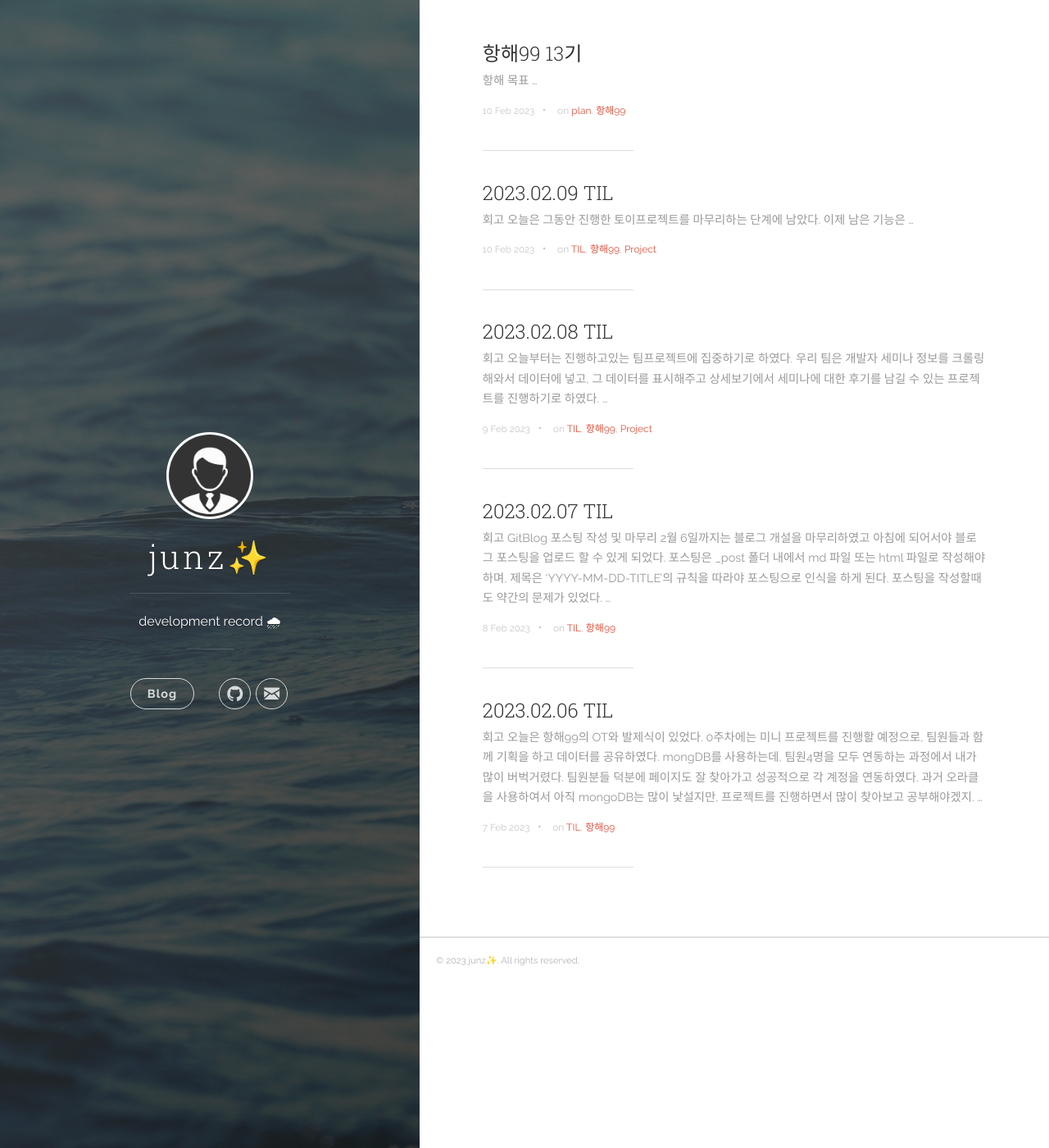
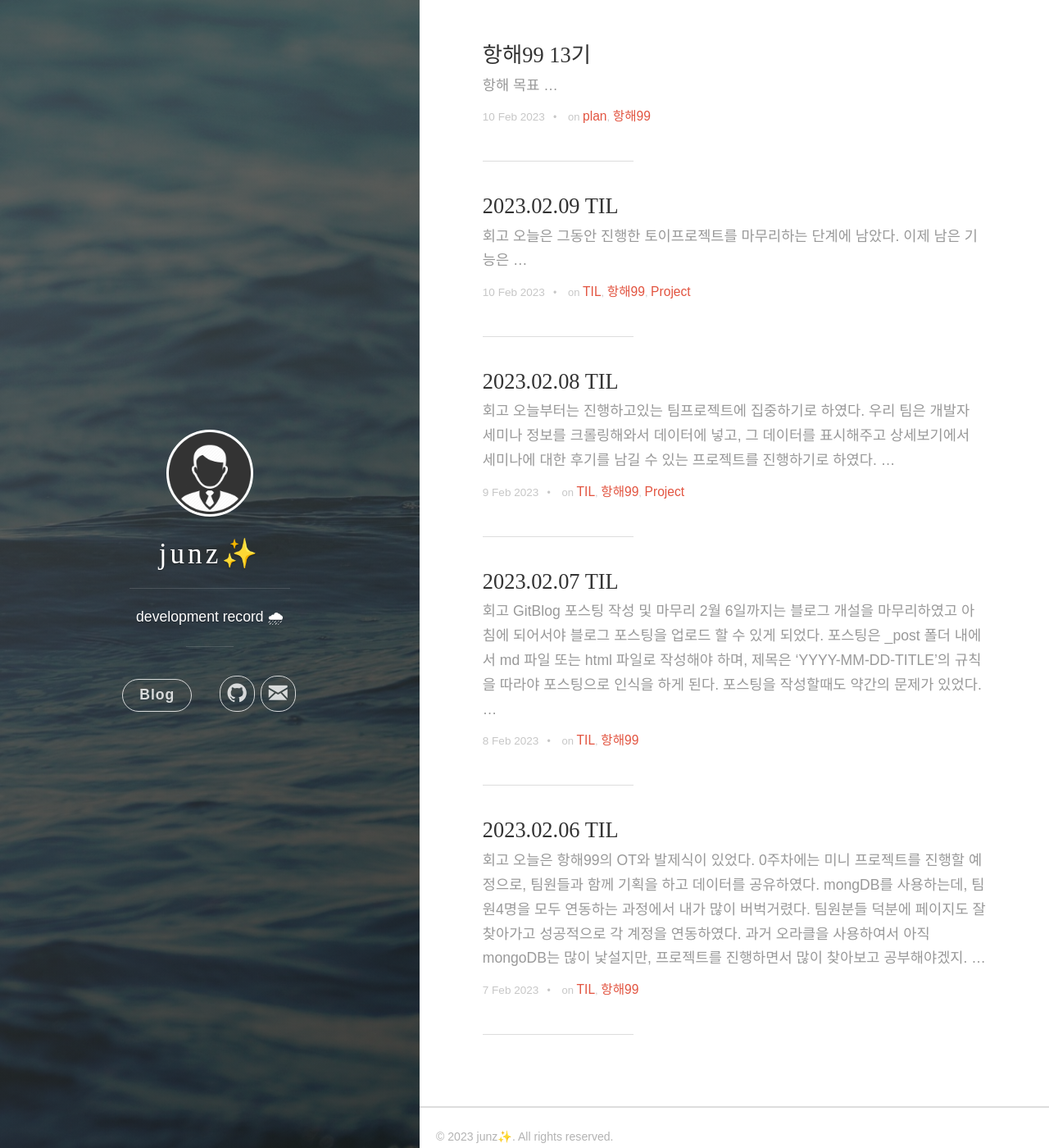
Before and after one commit to kim-junz/kim-junz.github.io, a Jekyll site: the page built from index.html, in a window 1280 px wide and 1400 px high. Shown: the whole window at 82% size. Built offline with Jekyll 4.4.1, drawn with Linux system fonts in a browser that asks for light colours; some web fonts are replaced; the list of posts is cut into pages by our own code.

Commit message:
css update

```diff
--- a/_sass/uno.scss
+++ b/_sass/uno.scss
@@ -1,8 +1,4 @@
-@import "https://fonts.googleapis.com/css?family=Raleway:400,700|Roboto+Slab:300,400)";
-/* http://meyerweb.com/eric/tools/css/reset/
-	 v2.0 | 20110126
-	 License: none (public domain)
-*/
+// @import "https://fonts.googleapis.com/css?family=Raleway:400,700|Roboto+Slab:300,400)";
 @import "animate";
 html,
 body,
@@ -158,6 +154,13 @@ body:after {
  * MIT License
  */
 @font-face {
+  font-family: "LeeSeoyun";
+  src: url("https://cdn.jsdelivr.net/gh/projectnoonnu/noonfonts_2202-2@1.0/LeeSeoyun.woff")
+    format("woff");
+  font-weight: normal;
+  font-style: normal;
+}
+@font-face {
   font-family: "foundation-icons";
   src: url("../fonts/foundation-icons/foundation-icons.eot");
   src: url("../fonts/foundation-icons/foundation-icons.eot?")
@@ -1323,8 +1326,8 @@ html {
 }
 
 body {
-  font-family: "Raleway", sans-serif;
-  font-size: 1em;
+  font-family: "LeeSeoyun", sans-serif;
+  font-size: 1.1em;
   color: #666666;
 }
 
@@ -1337,6 +1340,7 @@ body {
 }
 
 a {
+  font-size: 1em;
   text-decoration: none;
   color: #e25440;
 }
@@ -1356,7 +1360,7 @@ h5,
 h5 {
   margin-top: 0.8em;
   margin-bottom: 0.4em;
-  font-family: "Roboto Slab", serif;
+  font-family: "LeeSeoyun", serif;
   font-weight: lighter;
   color: #333333;
   -webkit-font-smoothing: antialiased;
@@ -1364,7 +1368,7 @@ h5 {
 
 h1 {
   margin-top: 0;
-  font-size: 3.2em;
+  font-size: 2.5em;
   line-height: 1.2em;
   letter-spacing: 0.05em;
 }
@@ -1374,19 +1378,19 @@ h2 {
 }
 
 h3 {
-  font-size: 1.8em;
+  font-size: 1.3em;
+}
+
+h4 {
+  font-size: 1.6em;
 }
 
 h4 {
   font-size: 1.4em;
 }
 
-h4 {
-  font-size: 1.2em;
-}
-
 h5 {
-  font-size: 1em;
+  font-size: 1.3em;
 }
 
 p {
@@ -1408,7 +1412,7 @@ blockquote {
   background: #f8f8f8;
   border: 1px solid #eeeeee;
   border-radius: 3px;
-  font-family: "Roboto Slab", serif;
+  font-family: "LeeSeoyun", serif;
   font-weight: lighter;
   font-style: italic;
   font-size: 1.3em;
@@ -1424,6 +1428,7 @@ ul {
 }
 ol li,
 ul li {
+  font-size: 1em;
   margin: 0 0 0.2em 0;
   line-height: 1.6em;
 }
@@ -1474,9 +1479,10 @@ pre code {
 .time,
 .author,
 .tags {
-  font-size: 0.8em;
+  font-size: 1.1em;
   color: #c7c7c7;
 }
+
 .date a,
 .time a,
 .author a,
@@ -1492,12 +1498,12 @@ pre code {
 
 .excerpt {
   margin: 0;
-  font-size: 0.9em;
+  font-size: 1em;
   color: #999999;
 }
 
 .intro {
-  font-family: "Roboto Slab", serif;
+  font-family: "LeeSeoyun", serif;
   font-size: 1.2em;
   font-weight: lighter;
   color: #999999;
@@ -1548,9 +1554,9 @@ pre code {
 
 .footer {
   display: block;
-  padding: 2em 0 0 0;
+  padding: 2em 0 1em 0;
   border-top: 2px solid #dddddd;
-  font-size: 0.7em;
+  font-size: 0.8em;
   color: #b3b3b3;
 }
 
@@ -1598,11 +1604,17 @@ hr {
 }
 
 .post-meta__date {
+  font-size: 0.9em;
   margin-right: 0.5em;
 }
 
 .post-meta__tags {
+  font-size: 1em;
   margin-left: 0.4em;
+}
+
+.post-meta__tags > a {
+  font-size: 1.2em;
 }
 
 .post-meta__author {
@@ -1651,14 +1663,14 @@ hr {
 
 .panel-title {
   margin: 0 0 5px 0;
-  font-size: 2.5em;
+  font-size: 2em;
   letter-spacing: 4px;
   color: #fff;
 }
 
 .panel-subtitle {
-  font-family: "Roboto Slab", serif;
-  font-size: 1.2em;
+  font-family: "LeeSeoyun", serif;
+  font-size: 1.3em;
   font-weight: lighter;
   letter-spacing: 3px;
   color: #cccccc;
@@ -1833,7 +1845,7 @@ gradient .cover-red {
   padding: 10px 20px;
   border: 1px solid #e25440;
   border-radius: 20px;
-  font-size: 0.9em;
+  font-size: 1em;
   font-weight: bold;
   letter-spacing: 1px;
   text-shadow: none;
@@ -1948,7 +1960,7 @@ nav {
 
 .pagination__page-number {
   margin: 0;
-  font-size: 0.8em;
+  font-size: 0.9em;
   color: #999999;
 }
 
@@ -1981,7 +1993,7 @@ i {
   text-align: left;
 }
 .post-list li {
-  margin: 0 0 2.2em 0;
+  margin: 0 0 1em 0;
 }
 .post-list li:last-child hr {
   display: none;
@@ -2003,11 +2015,12 @@ i {
 .post-list__meta {
   display: block;
   margin: 0.7em 0 0 0;
-  font-size: 0.9em;
+  font-size: 0.7em;
   color: #c7c7c7;
 }
 
 .post-list__meta--date {
+  font-size: 1.1em;
   margin-right: 0.5em;
   color: #c7c7c7;
 }
--- a/css/main.scss
+++ b/css/main.scss
@@ -1,5 +1,6 @@
 ---
 ---
+
 @import "uno";
 @import "tables";
 @import "monokai";
@@ -33,7 +34,7 @@ pre.highlight code,
   border-radius: 20px;
   color: #e25440;
   display: inline-block;
-  font-size: 12px;
+  font-size: 16px;
   margin: 5px 0;
   padding: 5px 10px;
   text-shadow: none;
@@ -41,12 +42,12 @@ pre.highlight code,
 }
 
 .post-meta__tags {
-  font-size: 12px;
+  font-size: 13px;
   padding: 0 5px;
 }
 
 .footer__copyright {
-    margin: 0 20px 10px;
+  margin: 0 20px 10px;
 }
 
 .user-image {
@@ -55,5 +56,5 @@ pre.highlight code,
   width: 100px;
   height: 100px;
   border: 3px solid #fff;
-  border-radius:100%;
+  border-radius: 100%;
 }
```
